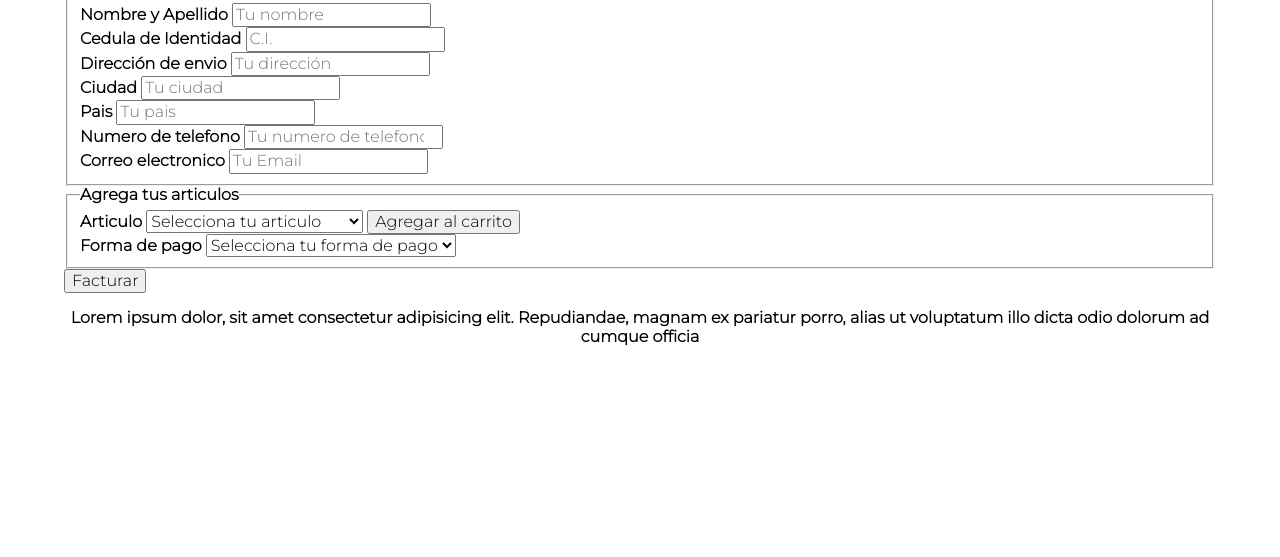
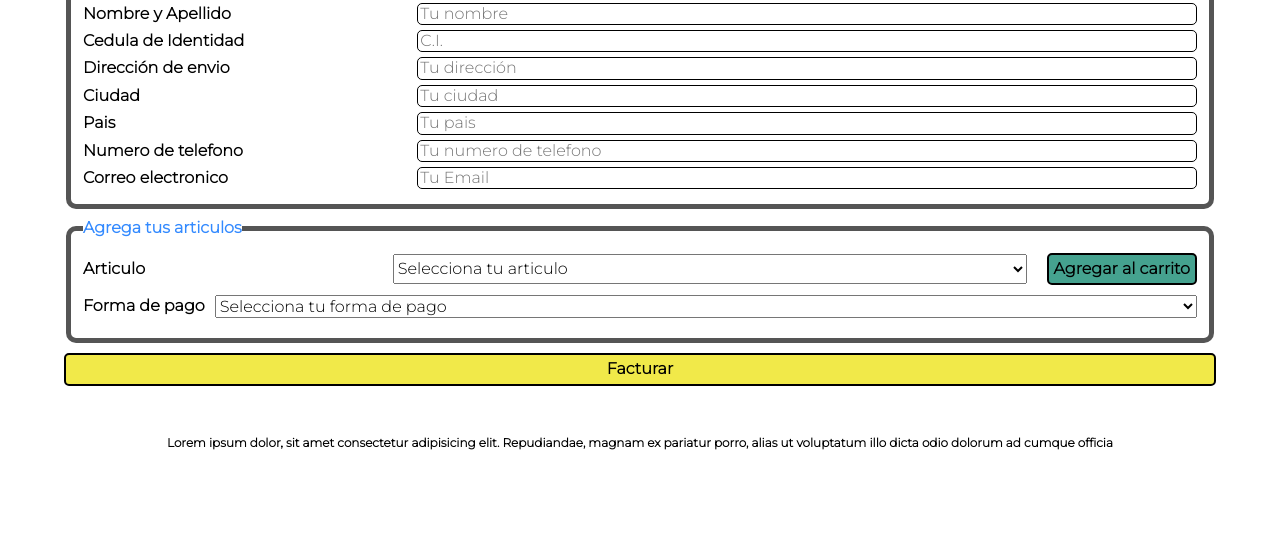
Before and after one commit to JPuente25/billing_for_business, a website: page index.html in a window 1280 px wide. Shown: the part 243-800 px from the top of the page. Drawn offline with Linux system fonts and the light colour scheme.

Commit message:
Cambios a CSS y unos pequenos a HTML, agregado factura

```diff
--- a/index.html
+++ b/index.html
@@ -30,37 +30,37 @@
                 <fieldset class="formulario__datos">
                     <legend>Datos Personales</legend>
 
-                    <div class="datos__nombre">
+                    <div class="datos datos__nombre">
                         <label for="nombre">Nombre y Apellido</label>
                         <input type="text" placeholder="Tu nombre" id="nombre" />
                     </div>
 
-                    <div class="datos__ci">
+                    <div class="datos datos__ci">
                         <label for="ci">Cedula de Identidad</label>
                         <input type="number" placeholder="C.I." id="ci" />
                     </div>
 
-                    <div class="datos__direccion">
+                    <div class="datos datos__direccion">
                         <label for="direccion">Dirección de envio</label>
                         <input type="text" placeholder="Tu dirección" id="direccion" />
                     </div>
 
-                    <div class="datos__ciudad">
+                    <div class="datos datos__ciudad">
                         <label for="ciudad">Ciudad</label>
                         <input type="text" placeholder="Tu ciudad" id="ciudad" />
                     </div>
 
-                    <div class="datos__pais">
+                    <div class="datos datos__pais">
                         <label for="pais">Pais</label>
                         <input type="text" placeholder="Tu pais" id="pais" />
                     </div>
 
-                    <div class="datos__tlf">
+                    <div class="datos datos__tlf">
                         <label for="tlf">Numero de telefono</label>
                         <input type="number" placeholder="Tu numero de telefono" id="tlf" />
                     </div>
 
-                    <div class="datos__email">
+                    <div class="datos datos__email">
                         <label for="email">Correo electronico</label>
                         <input type="email" placeholder="Tu Email" id="email" />
                     </div>
@@ -69,7 +69,7 @@
                 <fieldset class="formulario__articulos">
                     <legend>Agrega tus articulos</legend>
 
-                    <div class="articulos__articulo">
+                    <div class="articulos__articulo articulo">
                         <label for="art">Articulo</label>
                         <select name="" id="art">
                             <option selected disabled>Selecciona tu articulo</option>
@@ -79,7 +79,7 @@
                         <input type="button" value="Agregar al carrito" class="boton"/>
                     </div>
 
-                    <div class="articulos__pago">
+                    <div class="articulos__pago articulo">
                         <label for="pago">Forma de pago</label>
                         <select name="" id="pago">
                             <option selected disabled>Selecciona tu forma de pago</option>
@@ -88,8 +88,7 @@
                         </select>
                     </div>
                 </fieldset>
-
-                <input type="submit" value="Facturar" class="boton">
+                <a href="factura.html" class="boton boton--amarillo">Facturar</a>
             </form>
         </main>
         <footer class="footer">
--- a/src/css/styles.css
+++ b/src/css/styles.css
@@ -6,6 +6,10 @@
     --gris: #AEB6C2;
     --negro: black;
     --blanco: white;
+    --turquesa: #45A28F;
+    --amarillo: rgb(241, 233, 73);
+    --grisOscuro: #555;
+
 
 }
 
@@ -66,6 +70,7 @@ img{
 }
 
 .header__nombre,.header__rif{
+    font-size: 14px;
     width: 22rem;
     text-align: left;
 }
@@ -79,3 +84,93 @@ img{
     text-align: center;
     margin:auto 0;
 }
+
+.formulario{
+    display:flex;
+    flex-direction: column;
+    row-gap: 1rem;
+}
+
+.formulario legend{
+    color:var(--azul);
+}
+
+.formulario__datos,.formulario__articulos{
+    padding-top:1rem;
+}
+
+
+.datos{
+    display:flex;
+    margin-bottom:5px;
+    align-items: center;
+}
+
+.datos label{
+    flex:30%;
+}
+
+.datos input{
+    flex: 70%;
+    border-radius: 5px;
+    border: 1px solid var(--negro);
+
+}
+
+.articulos__articulo,.articulos__pago{
+    display:flex;
+    margin:0.5rem 0 1rem 0;
+    align-items: center;
+}
+
+.articulos__articulo label{
+    flex:20%;
+    margin-right:1rem;
+}
+
+.articulos__articulo select{
+    flex:50%;
+    margin-right: 2rem;
+    height:3rem
+}
+
+.boton{
+    text-align: center;
+    text-decoration: none;
+    border: 2px solid var(--negro);
+    border-radius: 0.5rem;
+    padding:0.5rem;
+    color:var(--negro);
+    font-weight: bolder;
+    background-color: var(--turquesa);
+}
+
+.boton--amarillo{
+    background-color: var(--amarillo);
+}
+
+.articulos__pago label{
+    margin-right:1rem;
+}
+
+.articulos__pago select{
+    flex:80;
+}
+
+.footer{
+    margin-top:5rem;
+    font-size: 12px;
+}
+
+fieldset{
+    border-radius: 1rem;
+    border:5px solid var(--grisOscuro);
+}
+
+.boton:hover{
+    cursor: pointer;
+}
+
+input{
+    appearance: none;
+}
```
Also changed, not shown: factura.html (added, +12 -0 lines).
